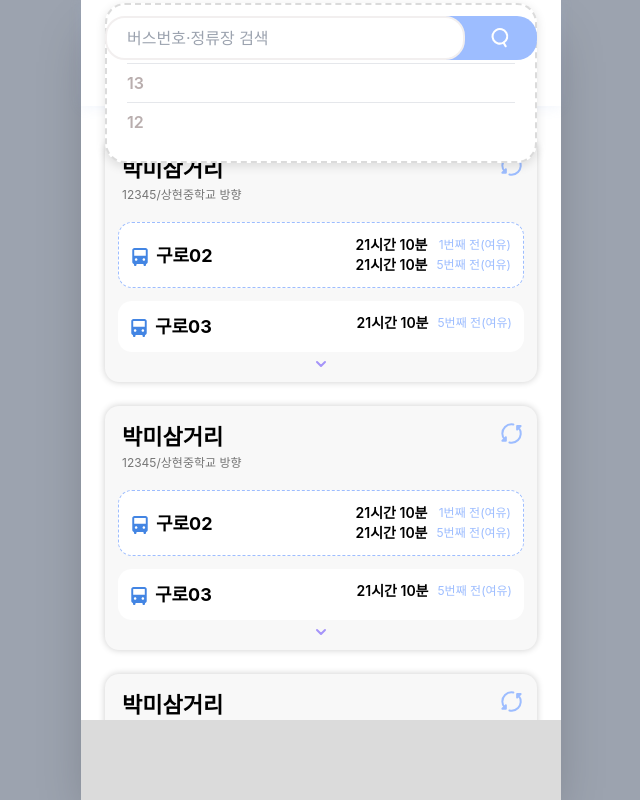
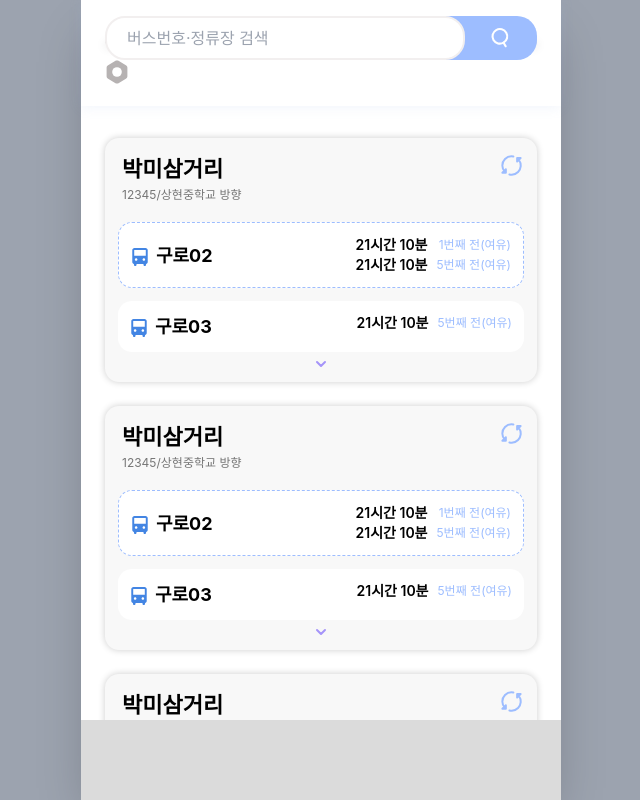
Before and after one commit to TagoSipda/FE, a React (Create React App) app: page / in a window 1280 px wide. Shown: the whole page, without its empty margins (319-959 px from the left). Built offline with nearby package versions, Linux system fonts and the light colour scheme.

Commit message:
feat: Add transition on search history

```diff
--- a/src/Main/Header/Search.tsx
+++ b/src/Main/Header/Search.tsx
@@ -60,7 +60,11 @@ const Search = () => {
       </section>
 
       {/* Search history */}
-      <div className="bg-white py-5 px-5 border-dashed border-2 border-disabled rounded-2.5xl shadow-slight-drop-container top-[-13px] absolute w-full top-6">
+      <div
+        className={`bg-white ${
+          isClicked && history.current.length > 0 ? "py-5 px-5" : "h-0 p-0"
+        } border-dashed border-2 border-disabled overflow-hidden transition-all rounded-2.5xl shadow-slight-drop-container absolute w-full top-6`}
+      >
         {history.current.map((item, index) => {
           return (
             <div
```
